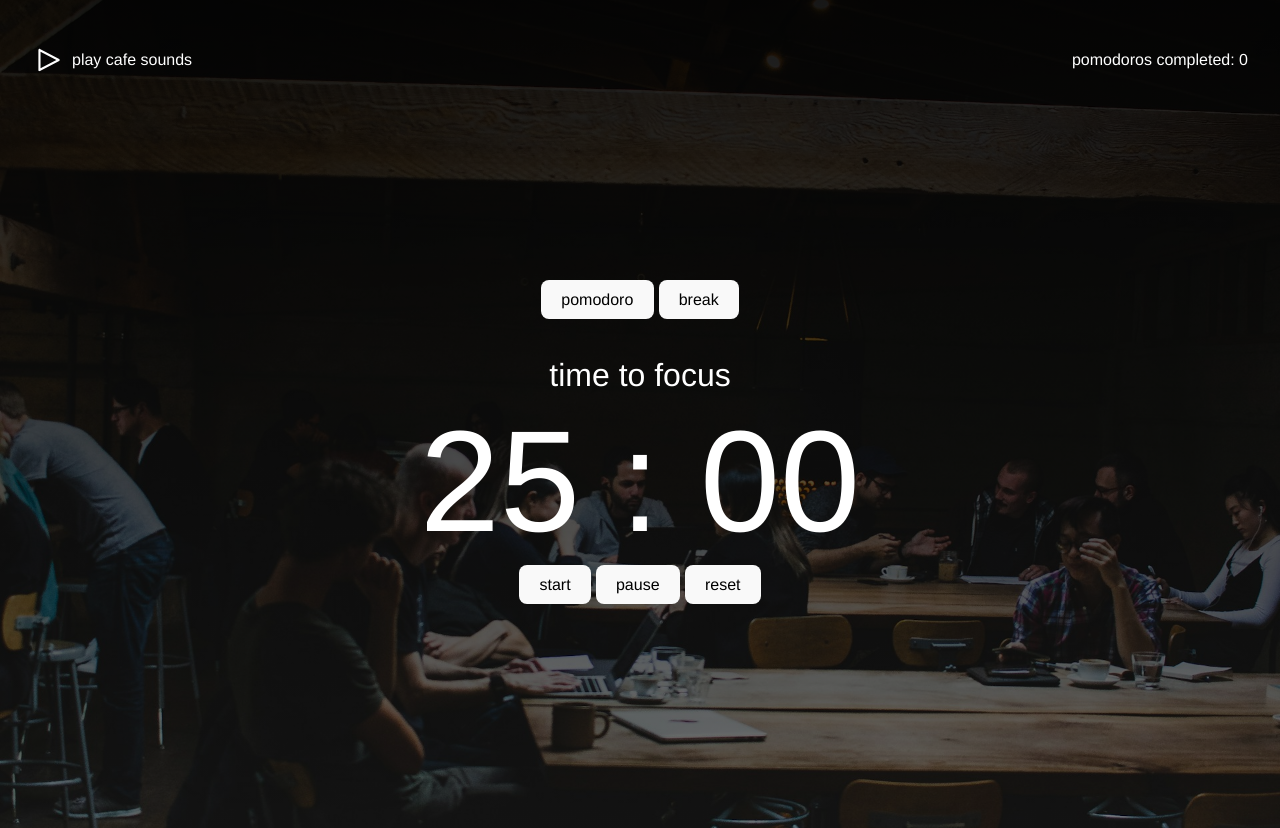
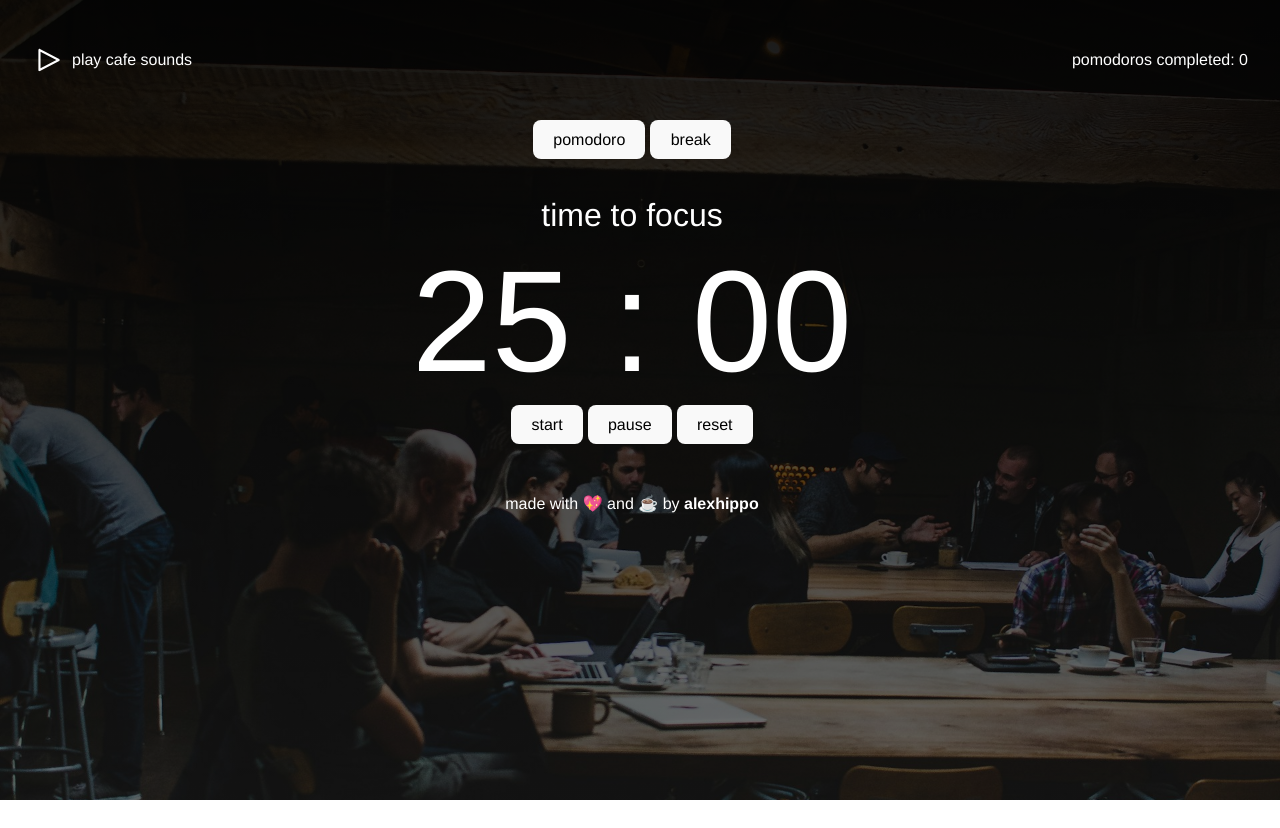
Before and after one commit to alexhippo/cafe-pomodoro, a React (Vite) app: page / in a window 1280 px wide. After the commit the page ends 800 px from the top, so only its background shows below. Built offline with nearby package versions, Linux system fonts and the light colour scheme.

Commit message:
Arrange all components in a grid layout, fix some styling, add footer

```diff
--- a/src/App.tsx
+++ b/src/App.tsx
@@ -98,11 +98,17 @@ function App() {
   }
 
   return (
-    <>
+    <div className="appGrid">
       <div className="topControls">
         <AudioPlayer status={audioStatus} handleAudioClick={handleAudioClick} />
+      </div>
+      <div>
+        &nbsp;
+      </div>
+      <div className="topRightControls">
         <RoundsDisplay rounds={numberOfRounds} />
       </div>
+      <div>&nbsp;</div>
       <main>
         <div className="controls">
           <button onClick={() => { handleTypeClick('pomodoro'); }}>pomodoro</button>
@@ -127,7 +133,11 @@ function App() {
           </button>
         </div>
       </main>
-    </>
+      <div>&nbsp;</div>
+      <div>&nbsp;</div>
+      <footer>made with <span role="img" aria-label="sparkling heart">💖 </span> and <span role="img" aria-label="coffee">☕</span> by <a href="https://alexhippo.dev">alexhippo</a></footer>
+      <div>&nbsp;</div>
+    </div>
   )
 }
 
--- a/src/index.css
+++ b/src/index.css
@@ -14,13 +14,13 @@
 }
 
 a {
-  font-weight: 500;
-  color: #646cff;
+  font-weight: 700;
+  color: #ffffff;
   text-decoration: inherit;
 }
 
 a:hover {
-  color: #535bf2;
+  color: #a3a1a1;
 }
 
 body {
@@ -30,12 +30,22 @@ body {
   min-height: 100vh;
 }
 
+footer {
+  padding-top: 1rem;
+}
+
+.appGrid {
+  display: grid;
+  width: 100%;
+  grid-template-columns: repeat(3, minmax(50px, auto));
+  row-gap: 2rem;
+}
+
 main {
   display: flex;
   justify-content: center;
   align-items: center;
   flex-direction: column;
-  padding: 12rem;
 }
 
 h1 {
@@ -48,6 +58,10 @@ h1 {
   flex-direction: row;
   justify-content: space-between;
   width: 100%;
+}
+
+.topRightControls {
+  text-align: end;
 }
 
 .controls {
```
